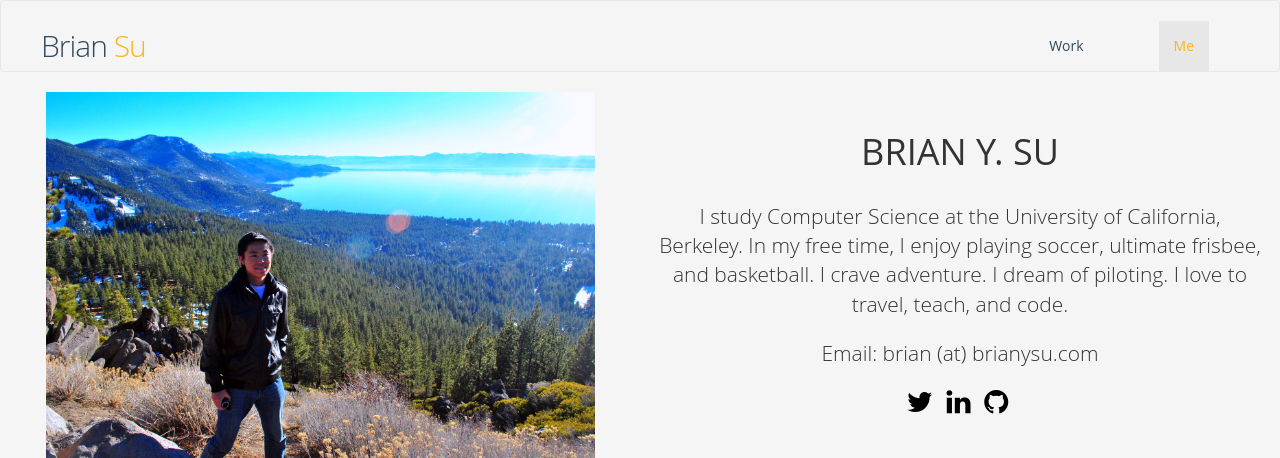
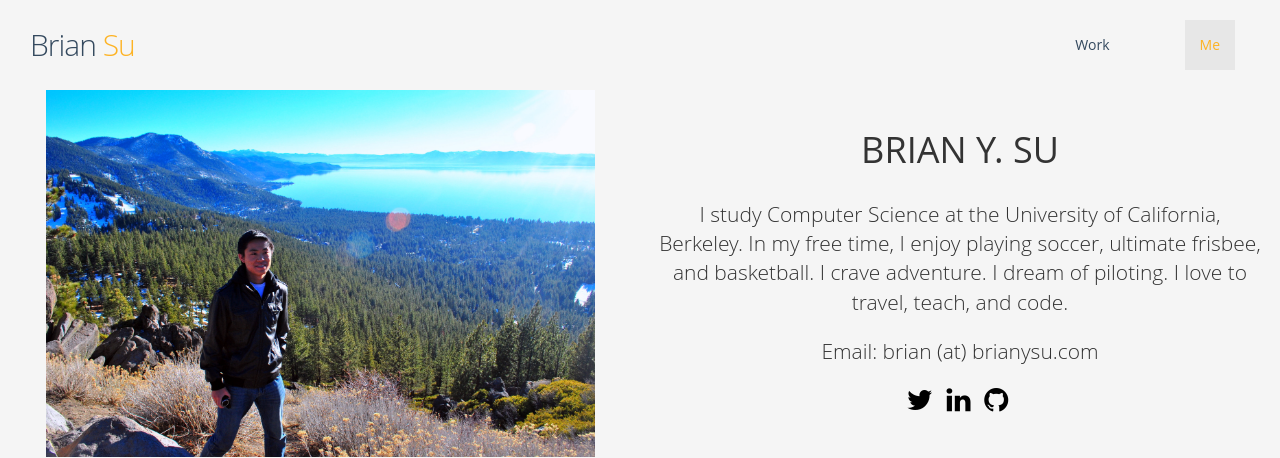
Before and after one commit to briansudev/portfolio, a Django app: page /me/ in a window 1280 px wide. Shown: the top 458 px of the page. Run offline with Django 3.2, Linux system fonts and the light colour scheme; some libraries are stand-ins or nearby versions.

Commit message:
fixed navbar

```diff
--- a/website/static/website/css/styles2.css
+++ b/website/static/website/css/styles2.css
@@ -157,6 +157,7 @@ button:active {
     background-image: linear-gradient(180deg,rgba(0,0,0,0.00) 0%,rgba(0,0,0,0.00) 100%);
 }
 
+
 .navbar {
     padding-left: 25px;
     padding-right: 25px;
@@ -169,9 +170,10 @@ button:active {
 
 .navbar-inner {
     background:transparent;
+    background-color: transparent;
 }
 
-.navbar {
+.navbar-default {
    padding-top: 20px;
    background-color: transparent;
    background: transparent;
--- a/website/static/website/css/styles3.css
+++ b/website/static/website/css/styles3.css
@@ -168,7 +168,7 @@ button:active {
     background:transparent;
 }
 
-.navbar {
+.navbar-default {
    padding-top: 20px;
    background-color: transparent;
    background: transparent;
--- a/website/templates/website/me.html
+++ b/website/templates/website/me.html
@@ -19,7 +19,7 @@
         <link href="{% static "website/css/styles2.css" %}" rel="stylesheet">
     </head>
     <body>
-        <nav class="navbar navbar-default" role="navigation">
+        <nav class="navbar-default" role="navigation">
         <div class="container-fluid">
             <!-- Brand and toggle get grouped for better mobile display -->
             <div class="navbar-header">
@@ -47,9 +47,10 @@
             </div><!-- /.navbar-collapse -->
         </div><!-- /.container-fluid -->
         </nav>
-        <div class="container-fluid col-md-6">
-            <img src="{% static "website/img/briansu.jpg" %}">
-        </div>
+    <br>
+    <div class="container-fluid col-md-6">
+        <img src="{% static "website/img/briansu.jpg" %}">
+    </div>
     </div>
     <div class="container-fluid col-md-6 text-center">
         <br/>
--- a/website/templates/website/work.html
+++ b/website/templates/website/work.html
@@ -17,7 +17,7 @@
         <link href="{% static "website/css/styles3.css" %}" rel="stylesheet">
     </head>
     <body>
-        <nav class="navbar navbar-default" role="navigation">
+        <nav class="navbar-default" role="navigation">
         <div class="container-fluid">
             <!-- Brand and toggle get grouped for better mobile display -->
             <div class="navbar-header">
```
